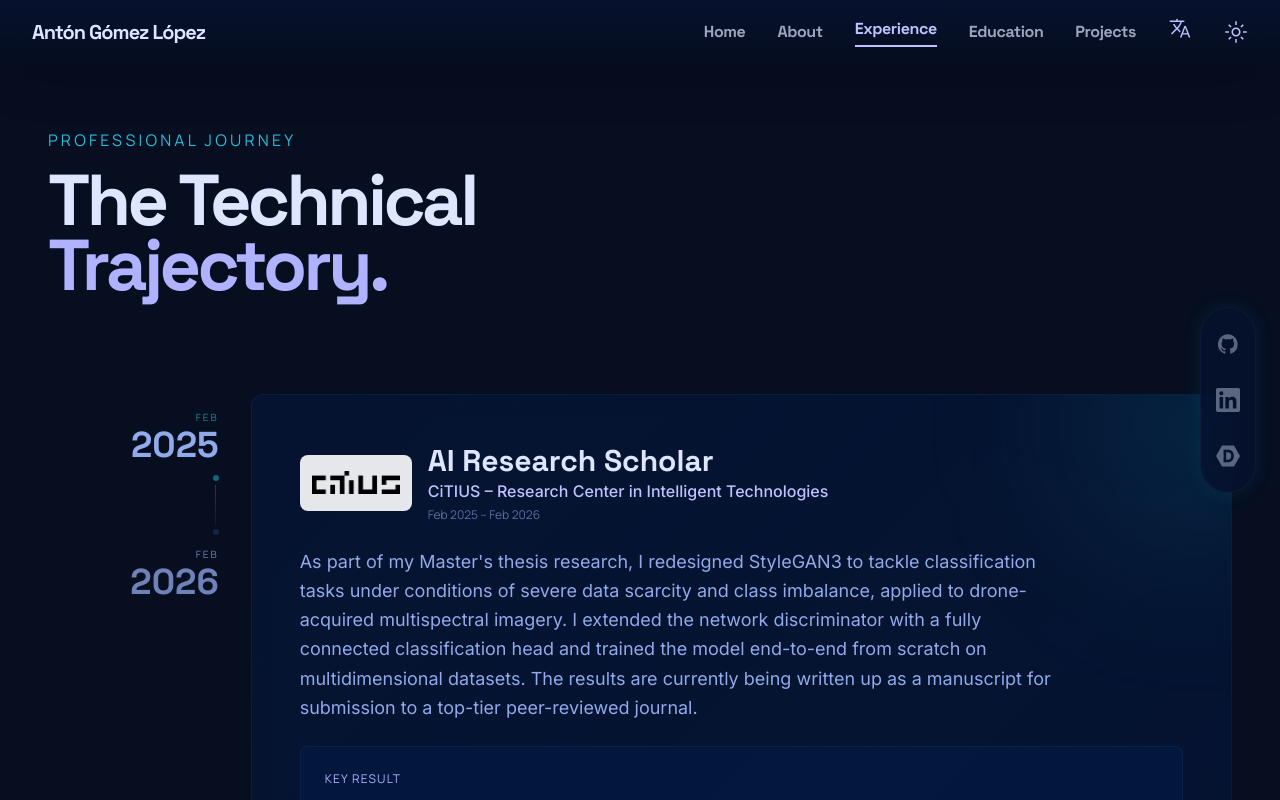
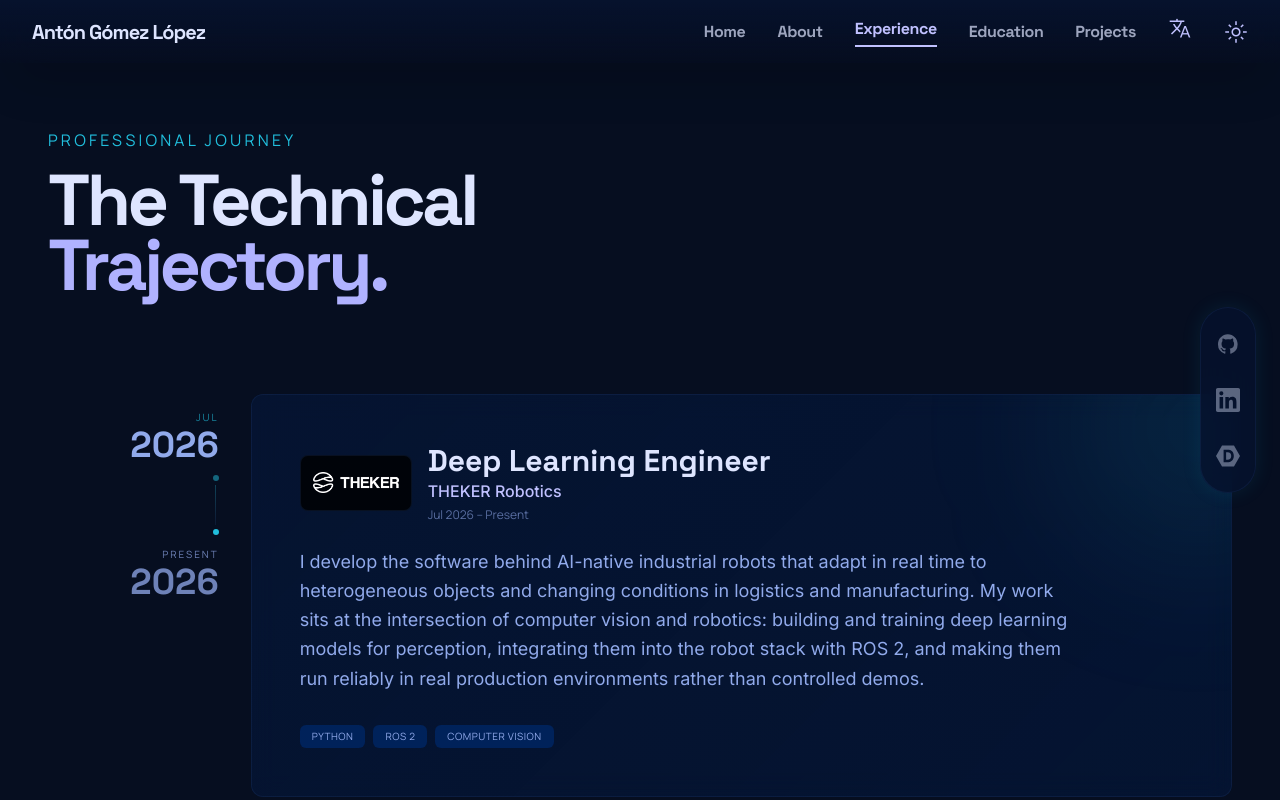
Before and after one commit to antongomez/antongomez.github.io, a React (Vite) app: page /portfolio/experience in a window 1280 px wide. Shown: the top 800 px of the page. Built offline with nearby package versions, Linux system fonts and the light colour scheme.

Commit message:
Update experience

```diff
--- a/src/locales/en.json
+++ b/src/locales/en.json
@@ -14,7 +14,7 @@
   },
   "home": {
     "subtitle": "AI Engineer · Software Engineer · Mathematician",
-    "bio": "MSc in Artificial Intelligence · Researcher at CiTIUS. Dual degree in Computer Engineering & Mathematics, with research experience in computer vision and generative AI — and a solid foundation in NLP, software engineering, and applied science.",
+    "bio": "Deep Learning Engineer building perception and learning systems for robots that adapt to the real world — AI that sees, decides and acts. MSc in Artificial Intelligence and dual degree in Computer Engineering & Mathematics, with research background in computer vision and generative AI.",
     "aboutBtn": "About Me",
     "projectsBtn": "View Projects"
   },
@@ -63,6 +63,12 @@
     "title2": "Trajectory.",
     "subtitle": "From NLP research to generative AI for remote sensing — a progression through applied deep learning and open-source contribution.",
     "completed": "Completed",
+    "theker": {
+      "dates": "Jul 2026 – Present",
+      "role": "Deep Learning Engineer",
+      "org": "THEKER Robotics",
+      "desc": "I develop the software behind AI-native industrial robots that adapt in real time to heterogeneous objects and changing conditions in logistics and manufacturing. My work sits at the intersection of computer vision and robotics: building and training deep learning models for perception, integrating them into the robot stack with ROS 2, and making them run reliably in real production environments rather than controlled demos."
+    },
     "citius": {
       "dates": "Feb 2025 – Feb 2026",
       "role": "AI Research Scholar",
--- a/src/locales/es.json
+++ b/src/locales/es.json
@@ -14,7 +14,7 @@
   },
   "home": {
     "subtitle": "Ingeniero de IA · Ingeniero de Software · Matemático",
-    "bio": "Máster en Inteligencia Artificial · Investigador en CiTIUS. Doble titulación en Ingeniería Informática y Matemáticas, con experiencia investigadora en visión artificial e IA generativa — y una sólida base en PLN, ingeniería de software y ciencia aplicada.",
+    "bio": "Ingeniero de Deep Learning que construye sistemas de percepción y aprendizaje para robots que se adaptan al mundo real — IA que ve, decide y actúa. Máster en Inteligencia Artificial y doble titulación en Ingeniería Informática y Matemáticas, con experiencia investigadora en visión artificial e IA generativa.",
     "aboutBtn": "Sobre mí",
     "projectsBtn": "Ver Proyectos"
   },
@@ -63,6 +63,12 @@
     "title2": "Técnica.",
     "subtitle": "De la investigación en PLN a la IA generativa para teledetección — una progresión a través del aprendizaje profundo aplicado y la contribución al código abierto.",
     "completed": "Completado",
+    "theker": {
+      "dates": "Jul 2026 – Actualidad",
+      "role": "Deep Learning Engineer",
+      "org": "THEKER Robotics",
+      "desc": "Desarrollo el software que hay detrás de robots industriales nativos de IA, capaces de adaptarse en tiempo real a objetos heterogéneos y condiciones cambiantes en logística y fabricación. Mi trabajo está en la intersección entre visión artificial y robótica: construir y entrenar modelos de deep learning para percepción, integrarlos en el stack del robot con ROS 2 y hacer que funcionen de forma fiable en entornos reales de producción, no en demos controladas."
+    },
     "citius": {
       "dates": "Feb 2025 – Feb 2026",
       "role": "Investigador en IA",
--- a/src/locales/gl.json
+++ b/src/locales/gl.json
@@ -14,7 +14,7 @@
   },
   "home": {
     "subtitle": "Enxeñeiro de IA · Enxeñeiro de Software · Matemático",
-    "bio": "Máster en Intelixencia Artificial · Investigador no CiTIUS. Dobre titulación en Enxeñaría Informática e Matemáticas, con experiencia investigadora en visión artificial e IA xerativa — e unha sólida base en PLN, enxeñaría de software e ciencia aplicada.",
+    "bio": "Enxeñeiro de Deep Learning que constrúe sistemas de percepción e aprendizaxe para robots que se adaptan ao mundo real — IA que ve, decide e actúa. Máster en Intelixencia Artificial e dobre titulación en Enxeñaría Informática e Matemáticas, con experiencia investigadora en visión artificial e IA xerativa.",
     "aboutBtn": "Sobre min",
     "projectsBtn": "Ver Proxectos"
   },
@@ -63,6 +63,12 @@
     "title2": "Técnica.",
     "subtitle": "Da investigación en PLN á IA xerativa para teledetección — unha progresión a través do aprendizaxe profundo aplicado e a contribución ao código aberto.",
     "completed": "Completado",
+    "theker": {
+      "dates": "Xul 2026 – Actualidade",
+      "role": "Deep Learning Engineer",
+      "org": "THEKER Robotics",
+      "desc": "Desenvolvo o software que hai detrás de robots industriais nativos de IA, capaces de adaptarse en tempo real a obxectos heteroxéneos e condicións cambiantes en loxística e fabricación. O meu traballo está na intersección entre visión artificial e robótica: construír e adestrar modelos de deep learning para percepción, integralos no stack do robot con ROS 2 e facer que funcionen de xeito fiable en contornos reais de produción, non en demos controladas."
+    },
     "citius": {
       "dates": "Feb 2025 – Feb 2026",
       "role": "Investigador en IA",
--- a/src/pages/Experience.jsx
+++ b/src/pages/Experience.jsx
@@ -63,6 +63,64 @@ export default function Experience() {
         </header>
 
         <section className="space-y-16 md:space-y-32">
+
+          {/* THEKER — Deep Learning Engineer (current) */}
+          <div className="grid grid-cols-1 lg:grid-cols-12 gap-8 items-start relative" data-animate-card>
+            <div className="hidden lg:block lg:col-span-2 py-4">
+              <div className="sticky top-40 flex flex-col items-end">
+                {(() => {
+                  const [start, end] = t('experience.theker.dates').split(' – ')
+                  const [sm, sy] = start.split(' ')
+                  const [em, ey] = (end || start).split(' ')
+                  const isCurrent = !ey
+                  return (
+                    <>
+                      <div className="text-right">
+                        <span className="font-label text-[10px] uppercase tracking-[0.2em] text-secondary/70 block mb-0.5">{sm}</span>
+                        <span className="font-headline text-4xl font-bold text-on-surface-variant leading-none">{sy}</span>
+                      </div>
+                      <div className="flex flex-col items-center gap-1 my-3">
+                        <div className="w-1.5 h-1.5 rounded-full bg-secondary/50" />
+                        <div className="w-px h-10 bg-gradient-to-b from-secondary/30 to-outline-variant/20" />
+                        <div className={`w-1.5 h-1.5 rounded-full ${isCurrent ? 'bg-secondary animate-pulse' : 'bg-outline-variant/40'}`} />
+                      </div>
+                      <div className="text-right mb-4">
+                        <span className="font-label text-[10px] uppercase tracking-[0.2em] text-on-surface-variant/75 block mb-0.5">{em}</span>
+                        <span className="font-headline text-4xl font-bold text-on-surface-variant/75 leading-none">{isCurrent ? new Date().getFullYear() : ey}</span>
+                      </div>
+                    </>
+                  )
+                })()}
+              </div>
+            </div>
+            <div className="lg:col-span-10">
+              <div className="glass-card rounded-xl p-8 md:p-12 border border-outline-variant/20 relative overflow-hidden group">
+                <div className="absolute -top-24 -right-24 w-64 h-64 bg-secondary/10 rounded-full blur-[80px] pointer-events-none group-hover:bg-secondary/20 transition-all duration-700" />
+                <div className="relative z-10 space-y-6">
+                  <div className="flex flex-col gap-3 md:flex-row md:items-center md:gap-4">
+                    <div className="h-12 w-24 md:h-14 md:w-28 shrink-0 flex items-center justify-center bg-inverse-surface dark:bg-surface-container-lowest/80 border border-outline-variant/20 rounded-lg px-3 self-center md:self-auto">
+                      <img src={import.meta.env.BASE_URL + 'theker_logo.webp'} alt="THEKER Robotics" className="max-h-8 w-full object-contain" />
+                    </div>
+                    <div>
+                      <h2 className="font-headline text-2xl md:text-3xl font-bold text-on-background">{t('experience.theker.role')}</h2>
+                      <p className="font-body text-primary font-medium">{t('experience.theker.org')}</p>
+                      <p className="font-label text-xs text-on-surface-variant/60 mt-1">{t('experience.theker.dates')}</p>
+                    </div>
+                  </div>
+                  {t('experience.theker.desc') && (
+                    <p className="text-on-surface-variant leading-relaxed text-lg max-w-3xl">
+                      {t('experience.theker.desc')}
+                    </p>
+                  )}
+                  <div className="flex flex-wrap gap-2 pt-2">
+                    <span className="px-3 py-1 rounded-md bg-surface-variant text-on-surface-variant text-[10px] font-label uppercase tracking-wider">Python</span>
+                    <span className="px-3 py-1 rounded-md bg-surface-variant text-on-surface-variant text-[10px] font-label uppercase tracking-wider">ROS 2</span>
+                    <span className="px-3 py-1 rounded-md bg-surface-variant text-on-surface-variant text-[10px] font-label uppercase tracking-wider">Computer Vision</span>
+                  </div>
+                </div>
+              </div>
+            </div>
+          </div>
 
           {/* CiTIUS — AI Research Scholar */}
           <div className="grid grid-cols-1 lg:grid-cols-12 gap-8 items-start relative" data-animate-card>
@@ -368,6 +426,7 @@ export default function Experience() {
                   { name: 'React', icon: 'https://cdn.jsdelivr.net/gh/devicons/devicon@latest/icons/react/react-original.svg' },
                   { name: 'FastAPI', icon: 'https://cdn.jsdelivr.net/gh/devicons/devicon@latest/icons/fastapi/fastapi-original.svg' },
                   { name: 'Flask', icon: 'https://cdn.jsdelivr.net/gh/devicons/devicon@latest/icons/flask/flask-original.svg', whiteBg: true },
+                  { name: 'ROS 2', icon: 'https://cdn.jsdelivr.net/gh/devicons/devicon@latest/icons/ros/ros-original.svg', whiteBg: true },
                 ],
               },
               {
```
Also changed, not shown: public/theker_logo.webp (added).
